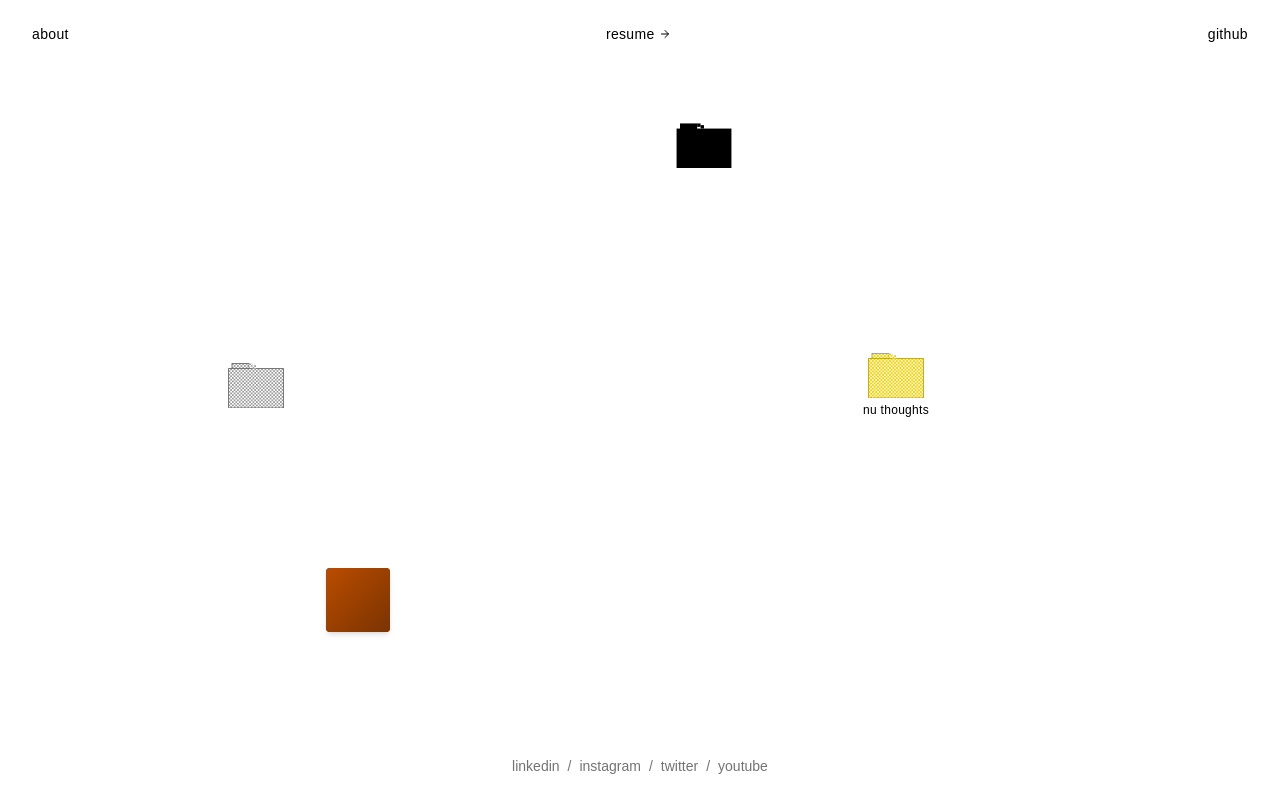
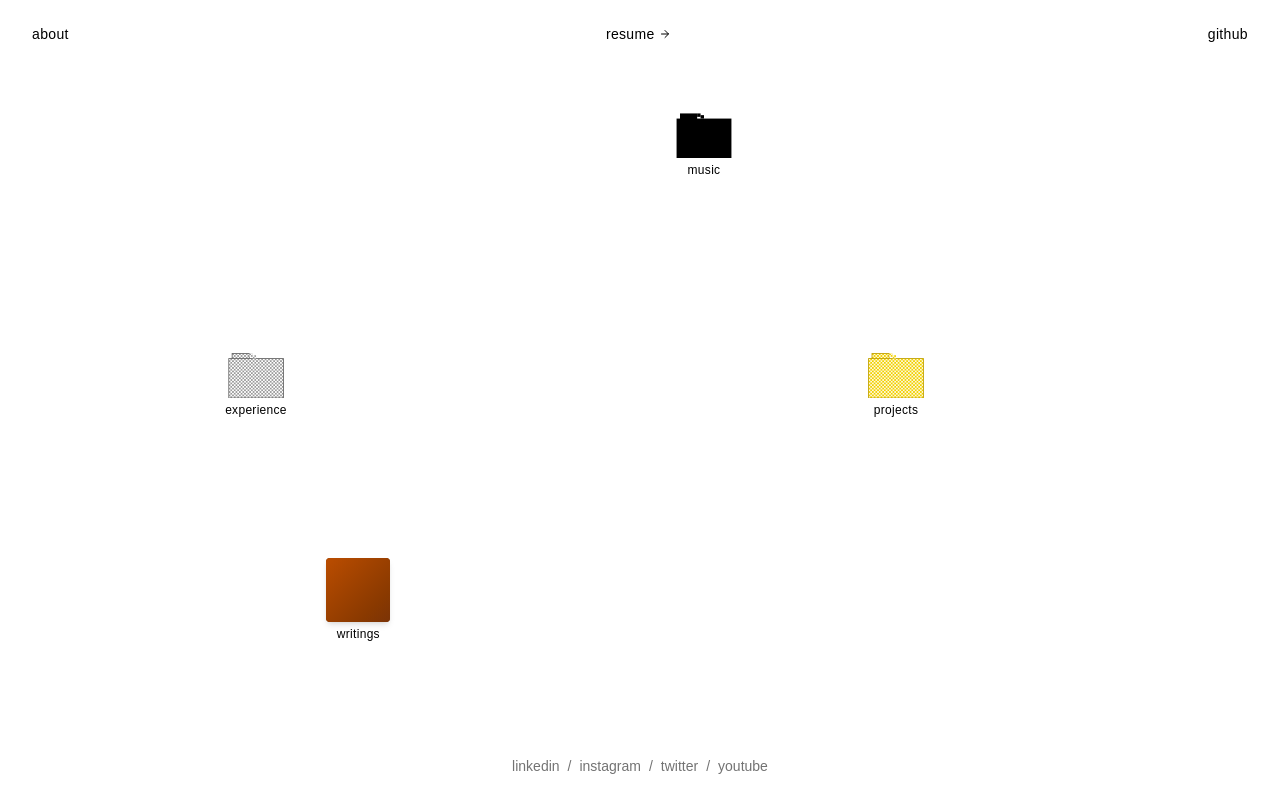
Before and after one commit to EIIis/site, a Next.js app: page / in a window 1280 px wide. Built offline with nearby package versions, Linux system fonts and the light colour scheme.

Commit message:
added content holders

```diff
--- /dev/null
+++ b/src/app/experience/page.tsx
@@ -0,0 +1,24 @@
+import Link from "next/link";
+
+export default function Experience() {
+  return (
+    <div className="min-h-screen bg-white">
+      {/* Back navigation */}
+      <nav className="fixed top-0 left-0 right-0 px-8 py-6 z-50">
+        <Link
+          href="/"
+          className="text-black text-sm font-normal tracking-wide hover:opacity-60"
+        >
+          ← back
+        </Link>
+      </nav>
+
+      {/* Content */}
+      <main className="max-w-xl mx-auto px-8 pt-24 pb-16">
+        <h1 className="text-2xl font-normal mb-8">experience</h1>
+
+        <div className="space-y-4 text-sm leading-relaxed text-neutral-700"></div>
+      </main>
+    </div>
+  );
+}
--- a/src/app/me/page.tsx
+++ b/src/app/me/page.tsx
@@ -15,7 +15,7 @@ export default function About() {
 
       {/* Content */}
       <main className="max-w-xl mx-auto px-8 pt-24 pb-16">
-        <h1 className="text-2xl font-normal mb-8">about me.</h1>
+        <h1 className="text-2xl font-normal mb-8">about me</h1>
 
         <div className="space-y-4 text-sm leading-relaxed text-neutral-700">
           <p>hey! i'm ellis alcantara, a recent cs grad from birmingham, al.</p>
--- a/src/app/page.tsx
+++ b/src/app/page.tsx
@@ -34,19 +34,29 @@ export default function Home() {
       {/* Draggable Folders Container */}
       <div className="relative w-full h-screen">
         {/* Black folder - top center */}
-        <DraggableFolder href="/folder1" initialX={55} initialY={18}>
+        <DraggableFolder
+          href="https://music.youtube.com/playlist?list=PLKRzYo1agH9ykQyYcQzmt_5OERShZJs5Y&si=lkACUnRFZB3YDmUl"
+          label="music"
+          initialX={55}
+          initialY={18}
+        >
           <BlackFolder className="w-14 h-12" />
         </DraggableFolder>
 
         {/* Gray checkered folder - left side */}
-        <DraggableFolder href="/folder2" initialX={20} initialY={48}>
+        <DraggableFolder
+          href="/experience"
+          label="experience"
+          initialX={20}
+          initialY={48}
+        >
           <GrayFolder className="w-14 h-12" />
         </DraggableFolder>
 
         {/* Yellow folder with label - right side */}
         <DraggableFolder
-          href="/nu-thoughts"
-          label="nu thoughts"
+          href="/projects"
+          label="projects"
           initialX={70}
           initialY={48}
         >
@@ -54,7 +64,12 @@ export default function Home() {
         </DraggableFolder>
 
         {/* Photo item - bottom left */}
-        <DraggableFolder href="/photo" initialX={28} initialY={75}>
+        <DraggableFolder
+          href="https://ellis-demoblog.vercel.app/"
+          label="writings"
+          initialX={28}
+          initialY={75}
+        >
           <div className="w-16 h-16 bg-amber-900 rounded-sm overflow-hidden shadow-md">
             <div className="w-full h-full bg-gradient-to-br from-amber-700 to-amber-900" />
           </div>
--- /dev/null
+++ b/src/app/projects/page.tsx
@@ -0,0 +1,24 @@
+import Link from "next/link";
+
+export default function Projects() {
+  return (
+    <div className="min-h-screen bg-white">
+      {/* Back navigation */}
+      <nav className="fixed top-0 left-0 right-0 px-8 py-6 z-50">
+        <Link
+          href="/"
+          className="text-black text-sm font-normal tracking-wide hover:opacity-60"
+        >
+          ← back
+        </Link>
+      </nav>
+
+      {/* Content */}
+      <main className="max-w-xl mx-auto px-8 pt-24 pb-16">
+        <h1 className="text-2xl font-normal mb-8">projects</h1>
+
+        <div className="space-y-4 text-sm leading-relaxed text-neutral-700"></div>
+      </main>
+    </div>
+  );
+}
```
